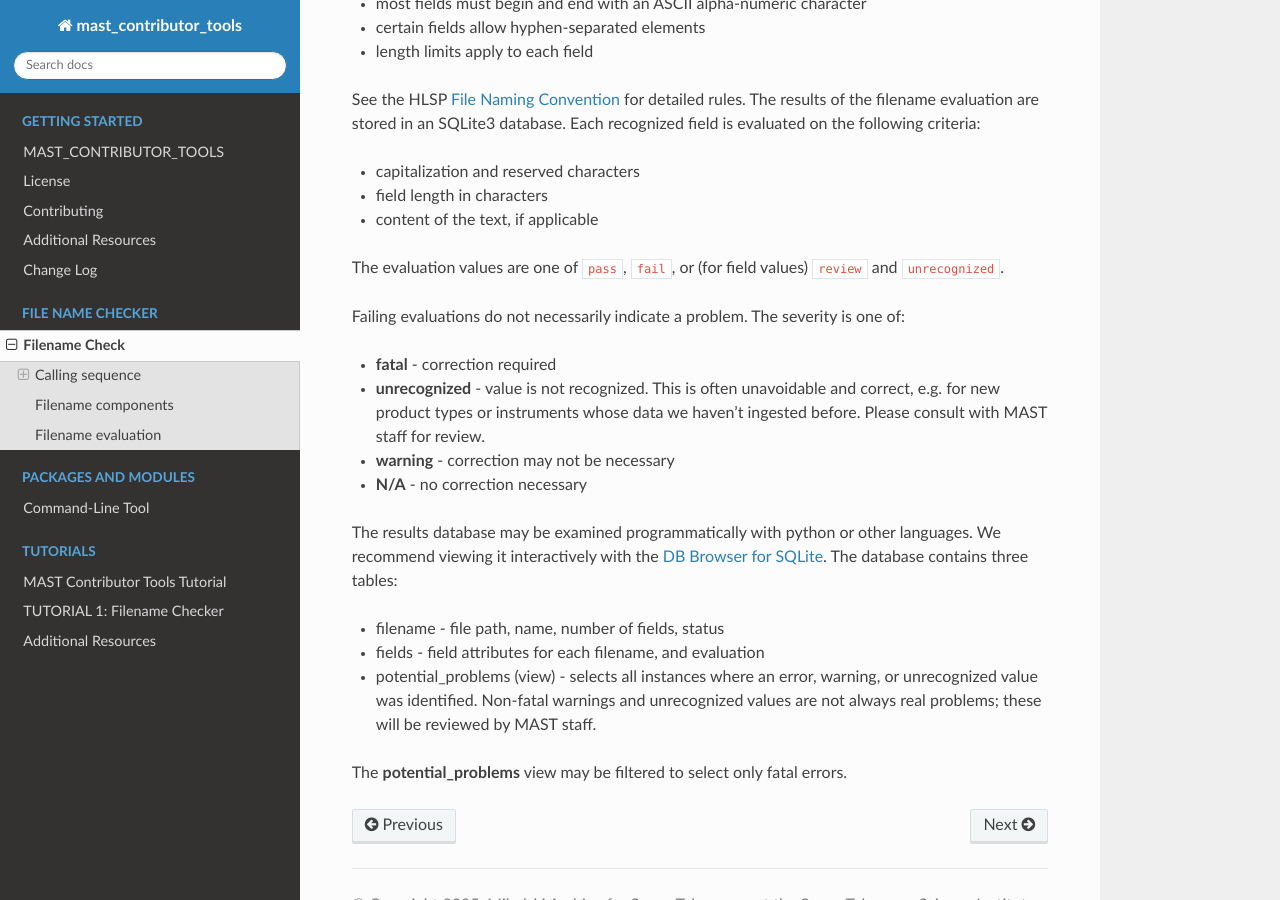
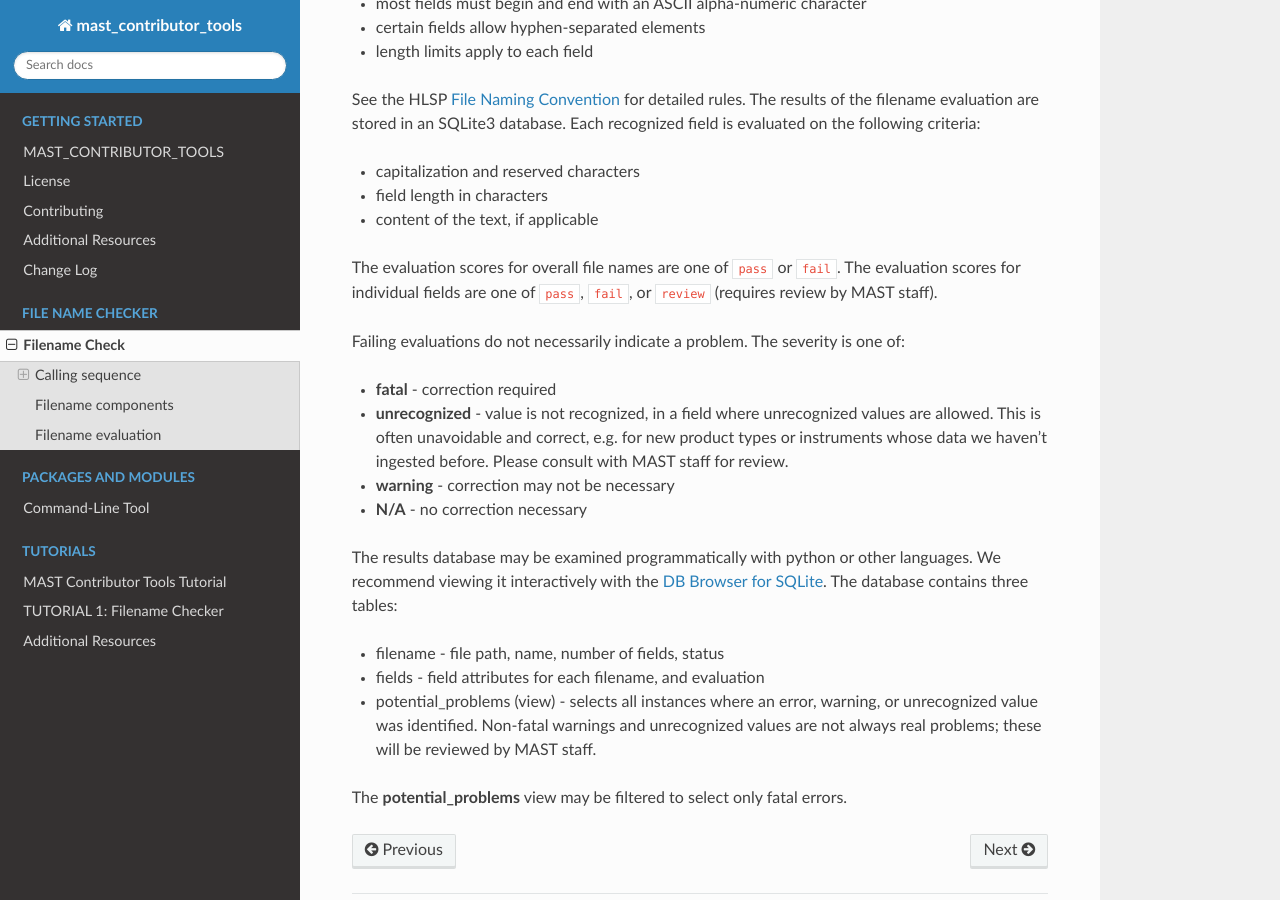
Before and after one commit to spacetelescope/mast_contributor_tools, a Sphinx documentation site: the page built from docs/filename_check_readme.md, in a window 1280 px wide and 900 px high, scrolled down 2939 px. Built offline with Sphinx 7.4.7 and the Read the Docs theme 3.1.0, drawn with Linux system fonts in a browser that asks for light colours; pages that are not in the unit, such as notebooks, are missing from menus.

Commit message:
Revise language

```diff
--- a/docs/filename_check_readme.md
+++ b/docs/filename_check_readme.md
@@ -105,12 +105,12 @@ See the HLSP [File Naming Convention](https://outerspace.stsci.edu/display/MASTD
 * field length in characters
 * content of the text, if applicable
 
-The evaluation values are one of `pass`, `fail`, or (for field values) `review` and `unrecognized`.
+The evaluation scores for overall file names are one of `pass` or `fail`. The evaluation scores for individual fields are one of `pass`, `fail`, or `review` (requires review by MAST staff).
 
 Failing evaluations do not necessarily indicate a problem. The severity is one of:
 
 * **fatal** - correction required
-* **unrecognized** - value is not recognized. This is often unavoidable and correct, e.g. for new product types or instruments whose data we haven't ingested before. Please consult with MAST staff for review.
+* **unrecognized** - value is not recognized, in a field where unrecognized values are allowed. This is often unavoidable and correct, e.g. for new product types or instruments whose data we haven't ingested before. Please consult with MAST staff for review.
 * **warning** - correction may not be necessary
 * **N/A** - no correction necessary
 
```
Also changed, not shown: 1 other file.
